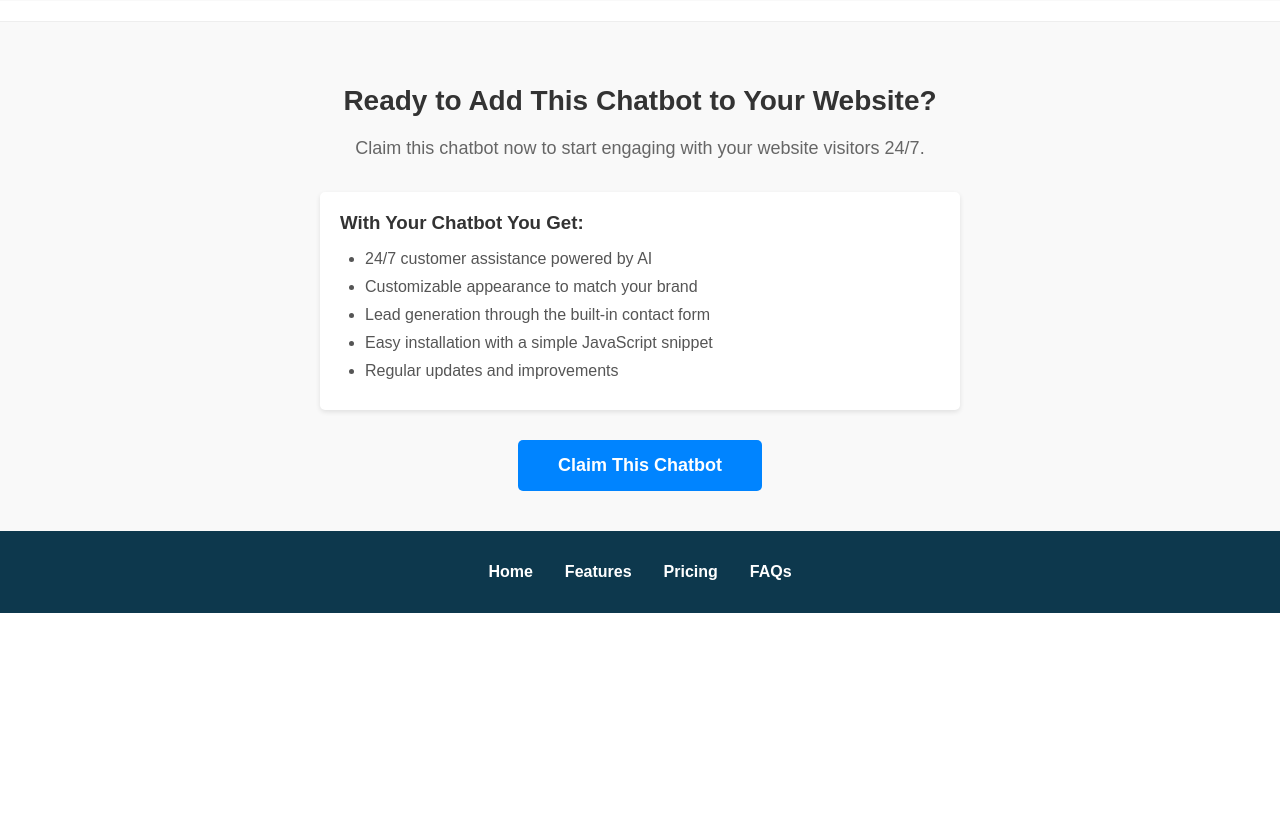
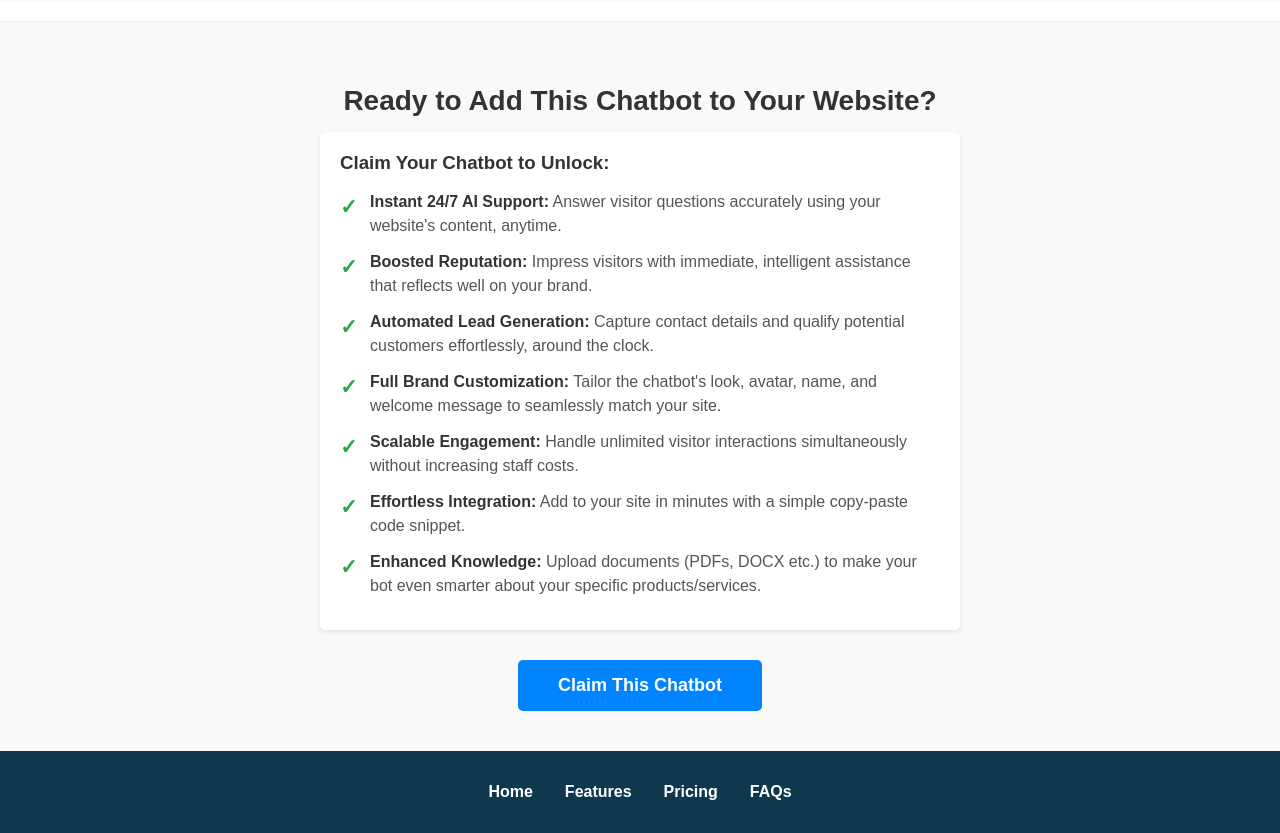
Before and after one commit to LivinLL/easyafchat-azure, a Flask app: template prod/templates/demo.html in a window 1280 px wide. Shown: the part 317-1150 px from the top of the page. Before the commit the page ends 930 px from the top, so only its background shows below. Run offline with Flask 3, Linux system fonts and the light colour scheme; the template is opened without the code that fills it, so the values that code supplies are empty; some libraries are stand-ins or nearby versions.

Commit message:
Added help-icon to dashboard, tweaked benefits of claiming bot on demo

```diff
--- a/prod/templates/dashboard.html
+++ b/prod/templates/dashboard.html
@@ -40,7 +40,7 @@
             <div class="playground-header">
                 <h1>
                     Playground
-                    <span class="info-icon" title="Test and interact with your chatbot">ⓘ</span>
+                    <span class="help-icon" title="Test and interact with your chatbot">?</span>
                 </h1>
                 <div class="bot-dropdown">
                     <div class="bot-dropdown-button">
@@ -69,7 +69,9 @@
         <!-- Connect Page -->
         <div id="connect" class="page-content">
             <div class="connect-container">
-                <h2>Embed Your Chatbot</h2>
+                <h2>Embed Your Chatbot
+                    <span class="help-icon" title="Add your chatbot to your website">?</span>
+                </h2>
                 <p>Copy the code below and paste it into your website's HTML to embed your chatbot:</p>
 
                 <div class="code-box">
--- a/prod/templates/demo.html
+++ b/prod/templates/demo.html
@@ -53,28 +53,52 @@
         .already-claimed:hover {
             background-color: #218838;
         }
+
         .feature-list {
-            text-align: left;
-            max-width: 600px;
-            margin: 0 auto 30px auto;
-            padding: 20px;
-            background-color: white;
-            border-radius: 5px;
-            box-shadow: 0 2px 5px rgba(0,0,0,0.1);
+            text-align: left;           /* Keep text alignment */
+            max-width: 600px;           /* Keep max width */
+            margin: 0 auto 30px auto;   /* Keep margin */
+            padding: 20px;              /* Keep padding */
+            background-color: white;    /* Keep background */
+            border-radius: 5px;         /* Keep border-radius */
+            box-shadow: 0 2px 5px rgba(0,0,0,0.1); /* Keep box shadow */
         }
+
         .feature-list h3 {
-            margin-top: 0;
-            margin-bottom: 15px;
-            color: #333;
+            margin-top: 0;              /* Keep h3 top margin */
+            margin-bottom: 15px;        /* Keep h3 bottom margin */
+            color: #333;               /* Keep h3 color */
         }
+
         .feature-list ul {
-            margin-bottom: 0;
-            padding-left: 25px;
+            list-style: none;           /* Remove default bullets */
+            padding-left: 0;            /* Remove default padding */
+            margin-left: 0;             /* Reset potential browser margins */
+            margin-bottom: 0;           /* Keep bottom margin */
         }
+
         .feature-list li {
-            margin-bottom: 10px;
-            font-size: 16px;
-            color: #555;
+            position: relative;         /* Needed for positioning the checkmark */
+            padding-left: 30px;         /* Space for the checkmark */
+            margin-bottom: 12px;        /* Adjust spacing between items */
+            font-size: 16px;            /* Keep original font size */
+            color: #555;               /* Keep original text color */
+            line-height: 1.5;           /* Improve readability */
+        }
+
+        .feature-list li::before {
+            content: '✓';               /* Unicode checkmark character */
+            position: absolute;
+            left: 0;
+            top: 1px;                   /* Fine-tune vertical alignment */
+            color: #28a745;             /* Green color for the checkmark */
+            font-weight: bold;
+            font-size: 1.3em;           /* Make checkmark slightly larger */
+        }
+
+        /* Optional: Style the strong tag for emphasis */
+        .feature-list li strong {
+            color: #333;               /* Make the bold part slightly darker */
         }
 
         .chat-pointer {
@@ -177,16 +201,17 @@
         <section class="cta-section">
             <div class="cta-container">
                 <h2 class="cta-title">Ready to Add This Chatbot to Your Website?</h2>
-                <p class="cta-description">Claim this chatbot now to start engaging with your website visitors 24/7.</p>
 
                 <div class="feature-list">
-                    <h3>With Your Chatbot You Get:</h3>
+                    <h3>Claim Your Chatbot to Unlock:</h3>
                     <ul>
-                        <li>24/7 customer assistance powered by AI</li>
-                        <li>Customizable appearance to match your brand</li>
-                        <li>Lead generation through the built-in contact form</li>
-                        <li>Easy installation with a simple JavaScript snippet</li>
-                        <li>Regular updates and improvements</li>
+                        <li><strong>Instant 24/7 AI Support:</strong> Answer visitor questions accurately using your website's content, anytime.</li>
+                        <li><strong>Boosted Reputation:</strong> Impress visitors with immediate, intelligent assistance that reflects well on your brand.</li>
+                        <li><strong>Automated Lead Generation:</strong> Capture contact details and qualify potential customers effortlessly, around the clock.</li>
+                        <li><strong>Full Brand Customization:</strong> Tailor the chatbot's look, avatar, name, and welcome message to seamlessly match your site.</li>
+                        <li><strong>Scalable Engagement:</strong> Handle unlimited visitor interactions simultaneously without increasing staff costs.</li>
+                        <li><strong>Effortless Integration:</strong> Add to your site in minutes with a simple copy-paste code snippet.</li>
+                        <li><strong>Enhanced Knowledge:</strong> Upload documents (PDFs, DOCX etc.) to make your bot even smarter about your specific products/services.</li>
                     </ul>
                 </div>
 
```
Also changed, not shown: prod/static/css/dashboard_style.css (+30 -0 lines).
